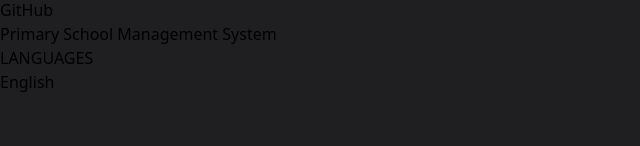
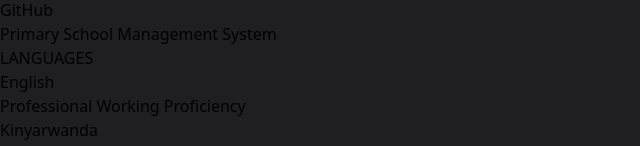
Before and after one commit to symplice-nunu/symplice-portfolio, a React (Vite) app: page / in a window 1280 px wide. Shown: the part 5590-5736 px from the top of the page, without its empty margins (0-640 px from the left). Before the commit the page ends 5684 px from the top, so only its background shows below. Built offline with nearby package versions, Linux system fonts and the light colour scheme.

Commit message:
feat: fetching languages data from array

```diff
--- a/src/Components/Sections/Languages.jsx
+++ b/src/Components/Sections/Languages.jsx
@@ -1,15 +1,24 @@
 
 import React from 'react'
+import { LanguagesData } from '../Data/LanguagesData'
 
 function Languages() {
   return (
     <div>
         <div className='text-white border my-8 w-[150px] border-gray-600 py-2 px-7 rounded-3xl'>LANGUAGES</div>
-        <div>
-            <div className='text-white text-[25px] mt-2'>English</div>
-            <div className='flex justify-between'>
-            <div className='text-gray-400'></div>
-            </div>
+        <div className='space-y-8'>
+            {
+                LanguagesData.map((item,index) => {
+                    return (
+                        <div>
+                            <div className='text-white text-[25px] mt-2'>{item.languageName}</div>
+                            <div className='flex justify-between'>
+                            <div className='text-gray-400'>{item.languageLevel}</div>
+                            </div>
+                        </div>
+                    )
+                })
+            }
         </div>
     </div>
   )
```
